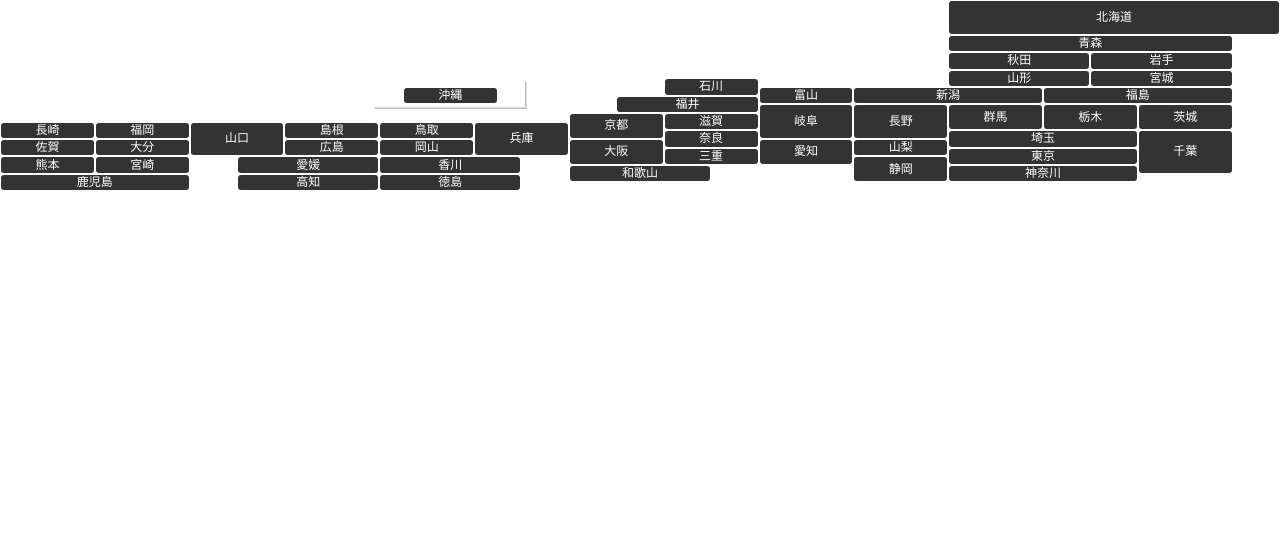
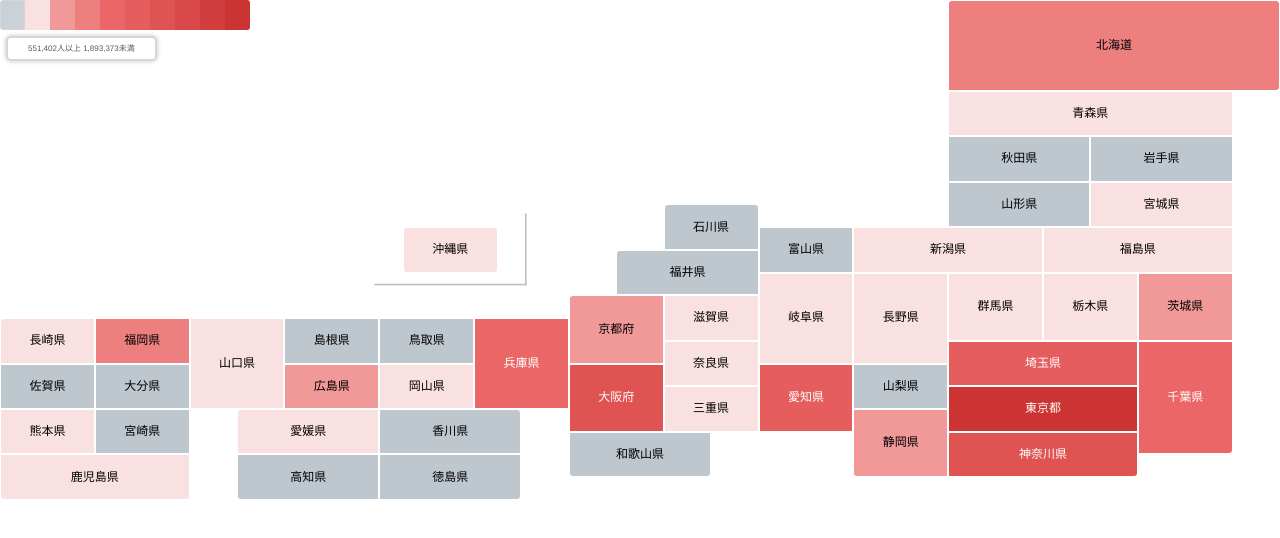
Before and after one commit to futonchan/covid_percentage, a Flask app: template app/templates/jmap_test.html in a window 1280 px wide. Shown: the top 538 px of the page. Run offline with Flask 2, Linux system fonts and the light colour scheme; the template is opened without the code that fills it, so the values that code supplies are empty; some libraries are stand-ins or nearby versions.

Commit message:
fix population

```diff
--- a/app/templates/jmap_test.html
+++ b/app/templates/jmap_test.html
@@ -10,7 +10,68 @@
 <script type="text/javascript" src="/static/js/jmap.js"></script>
 <script type = "text/javascript">
     $(document).ready(function() {
-        $('#jmap').jmap();
+        $('#jmap').jmap({
+            width: "100%",
+            height: "500px",
+            prefectureNameType: 'full',
+            showHeatmap: true,
+            showRoundedPrefecture: true,
+            heatmapLabelUnit: '人',
+            heatmapType: 'HRed',
+            showHeatlabel: true,
+            onSelect: function(e, data) {
+                alert('人口は：%d 人です。'.replace('%d', (data.option.number).toLocaleString()));
+            },
+            areas: [
+            {code: 1,name: "北海道",number: 5212462},
+            {code: 2,name: "青森県",number: 1230535},
+            {code: 3,name: "岩手県",number: 1212201},
+            {code: 4,name: "宮城県",number: 2292690},
+            {code: 5,name: "秋田県",number: 952069},
+            {code: 6,name: "山形県",number: 1064954},
+            {code: 7,name: "福島県",number: 1830114},
+            {code: 8,name: "茨城県",number: 2854131},
+            {code: 9,name: "栃木県",number: 1932091},
+            {code: 10,name: "群馬県",number: 1926370},
+            {code: 11,name: "埼玉県",number: 7343453},
+            {code: 12,name: "千葉県",number: 6281394},
+            {code: 13,name: "東京都",number: 13971109},
+            {code: 14,name: "神奈川県",number: 9214151},
+            {code: 15,name: "新潟県",number: 2199746},
+            {code: 16,name: "富山県",number: 1034670},
+            {code: 17,name: "石川県",number: 1130159},
+            {code: 18,name: "福井県",number: 762679},
+            {code: 19,name: "山梨県",number: 806210},
+            {code: 20,name: "長野県",number: 2034145},
+            {code: 21,name: "岐阜県",number: 1974142},
+            {code: 22,name: "静岡県",number: 3618972},
+            {code: 23,name: "愛知県",number: 7541123},
+            {code: 24,name: "三重県",number: 1767615},
+            {code: 25,name: "滋賀県",number: 1412415},
+            {code: 26,name: "京都府",number: 2568427},
+            {code: 27,name: "大阪府",number: 8817372},
+            {code: 28,name: "兵庫県",number: 5438891},
+            {code: 29,name: "奈良県",number: 1322970},
+            {code: 30,name: "和歌山県",number: 914055},
+            {code: 31,name: "鳥取県",number: 551402},
+            {code: 32,name: "島根県",number: 666941},
+            {code: 33,name: "岡山県",number: 1882356},
+            {code: 34,name: "広島県",number: 2794862},
+            {code: 35,name: "山口県",number: 1341506},
+            {code: 36,name: "徳島県",number: 721269},
+            {code: 37,name: "香川県",number: 948801},
+            {code: 38,name: "愛媛県",number: 1326487},
+            {code: 39,name: "高知県",number: 689785},
+            {code: 40,name: "福岡県",number: 5106774},
+            {code: 41,name: "佐賀県",number: 808821},
+            {code: 42,name: "長崎県",number: 1310660},
+            {code: 43,name: "熊本県",number: 1735901},
+            {code: 44,name: "大分県",number: 1124983},
+            {code: 45,name: "宮崎県",number: 1063759},
+            {code: 46,name: "鹿児島県",number: 1587342},
+            {code: 47,name: "沖縄県",number: 1458839}
+            ]
+        });
     });
 </script>
 {% endblock %}
```
Also changed, not shown: readme.md.
